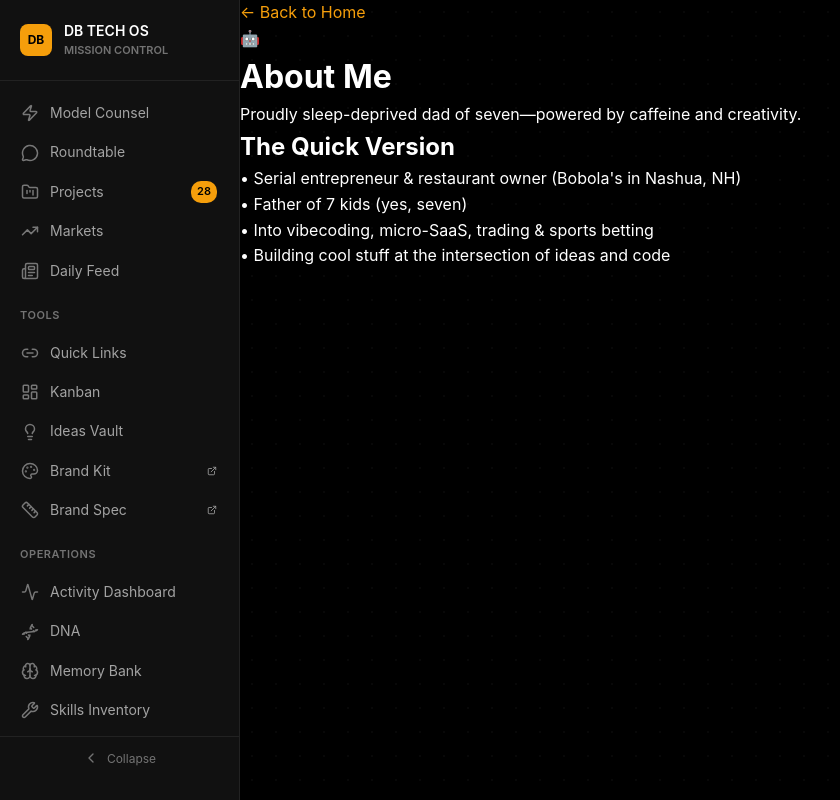
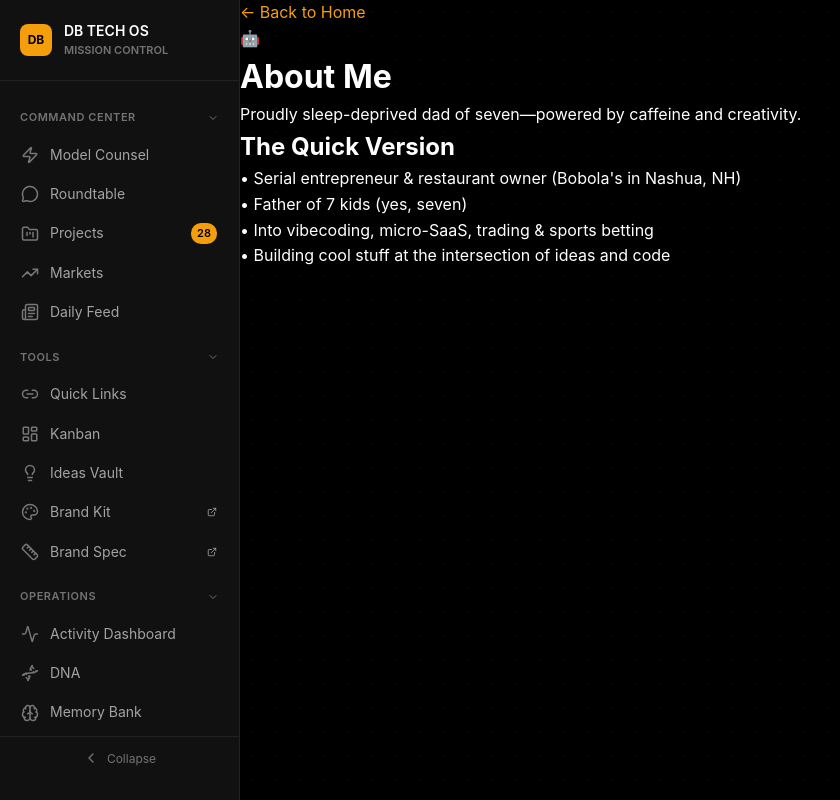
Before and after one commit to Milobuilds45/dbtech45, a Next.js app: page /about in a window 1280 px wide. Shown: the whole page, without its empty margins (0-840 px from the left). Built offline with nearby package versions, Linux system fonts and the light colour scheme.

Commit message:
feat: collapsible sidebar sections with Command Center header

```diff
--- a/src/components/AppSidebar.tsx
+++ b/src/components/AppSidebar.tsx
@@ -7,6 +7,7 @@ import { brand } from '@/lib/brand';
 import {
   ChevronLeft,
   ChevronRight,
+  ChevronDown,
   Menu,
   X,
   ExternalLink,
@@ -92,20 +93,32 @@ const opsItems: NavItem[] = [
 // ─── Sidebar component ──────────────────────────────────────────────────
 
 const STORAGE_KEY = 'dbtech-sidebar-collapsed';
+const SECTIONS_KEY = 'dbtech-sidebar-sections';
 const SIDEBAR_WIDTH = 240;
 const COLLAPSED_WIDTH = 60;
+
+interface SectionState {
+  command: boolean;
+  tools: boolean;
+  operations: boolean;
+}
+
+const DEFAULT_SECTIONS: SectionState = { command: true, tools: true, operations: true };
 
 export default function AppSidebar({ children }: { children: React.ReactNode }) {
   const pathname = usePathname();
   const [collapsed, setCollapsed] = useState(false);
   const [mobileOpen, setMobileOpen] = useState(false);
   const [isMobile, setIsMobile] = useState(false);
+  const [sections, setSections] = useState<SectionState>(DEFAULT_SECTIONS);
 
-  // Hydrate collapsed state from localStorage
+  // Hydrate collapsed state + section states from localStorage
   useEffect(() => {
     try {
       const stored = localStorage.getItem(STORAGE_KEY);
       if (stored === 'true') setCollapsed(true);
+      const storedSections = localStorage.getItem(SECTIONS_KEY);
+      if (storedSections) setSections(JSON.parse(storedSections));
     } catch {}
   }, []);
 
@@ -114,6 +127,15 @@ export default function AppSidebar({ children }: { children: React.ReactNode })
     setCollapsed(prev => {
       const next = !prev;
       try { localStorage.setItem(STORAGE_KEY, String(next)); } catch {}
+      return next;
+    });
+  }, []);
+
+  // Toggle section expand/collapse
+  const toggleSection = useCallback((section: keyof SectionState) => {
+    setSections(prev => {
+      const next = { ...prev, [section]: !prev[section] };
+      try { localStorage.setItem(SECTIONS_KEY, JSON.stringify(next)); } catch {}
       return next;
     });
   }, []);
@@ -199,28 +221,72 @@ export default function AppSidebar({ children }: { children: React.ReactNode })
     );
   };
 
-  // ─── Section label ────────────────────────────────────────────────────
+  // ─── Section header (collapsible) ───────────────────────────────────
 
-  const renderSectionLabel = (label: string) => {
+  const renderSectionHeader = (label: string, sectionKey: keyof SectionState) => {
+    const isOpen = sections[sectionKey];
+
     if (collapsed && !isMobile) {
       return (
-        <div style={{
+        <div
+          onClick={() => toggleSection(sectionKey)}
+          style={{
             padding: '12px 0 4px',
             borderTop: `1px solid ${brand.border}`,
             margin: '8px 12px 0',
+            cursor: 'pointer',
+            display: 'flex',
+            justifyContent: 'center',
+            opacity: isOpen ? 1 : 0.4,
+          }}
+          title={`${isOpen ? 'Collapse' : 'Expand'} ${label}`}
+        >
+          <ChevronDown size={12} style={{
+            transform: isOpen ? 'rotate(0deg)' : 'rotate(-90deg)',
+            transition: 'transform 0.2s',
+            color: brand.smoke,
           }} />
+        </div>
       );
     }
     return (
-      <div style={{
+      <div
+        onClick={() => toggleSection(sectionKey)}
+        style={{
           padding: '16px 20px 8px',
           color: brand.smoke,
           fontSize: '11px',
           fontWeight: 600,
           textTransform: 'uppercase',
           letterSpacing: '0.05em',
+          cursor: 'pointer',
+          display: 'flex',
+          alignItems: 'center',
+          justifyContent: 'space-between',
+          userSelect: 'none',
+          transition: 'color 0.2s',
+        }}
+      >
+        <span>{label}</span>
+        <ChevronDown size={12} style={{
+          transform: isOpen ? 'rotate(0deg)' : 'rotate(-90deg)',
+          transition: 'transform 0.2s',
+        }} />
+      </div>
+    );
+  };
+
+  // ─── Render section items with collapse animation ─────────────────────
+
+  const renderSection = (items: NavItem[], sectionKey: keyof SectionState) => {
+    const isOpen = sections[sectionKey];
+    return (
+      <div style={{
+        maxHeight: isOpen ? `${items.length * 42}px` : '0px',
+        overflow: 'hidden',
+        transition: 'max-height 0.25s ease',
       }}>
-        {label}
+        {items.map(renderNavItem)}
       </div>
     );
   };
@@ -274,11 +340,12 @@ export default function AppSidebar({ children }: { children: React.ReactNode })
 
       {/* Nav sections */}
       <div style={{ flex: 1, overflowY: 'auto' }}>
-        {navItems.map(renderNavItem)}
-        {renderSectionLabel('Tools')}
-        {toolItems.map(renderNavItem)}
-        {renderSectionLabel('Operations')}
-        {opsItems.map(renderNavItem)}
+        {renderSectionHeader('Command Center', 'command')}
+        {renderSection(navItems, 'command')}
+        {renderSectionHeader('Tools', 'tools')}
+        {renderSection(toolItems, 'tools')}
+        {renderSectionHeader('Operations', 'operations')}
+        {renderSection(opsItems, 'operations')}
       </div>
 
       {/* Collapse toggle (desktop only) */}
```
Lines whose indentation alone changed are shown as unchanged.
